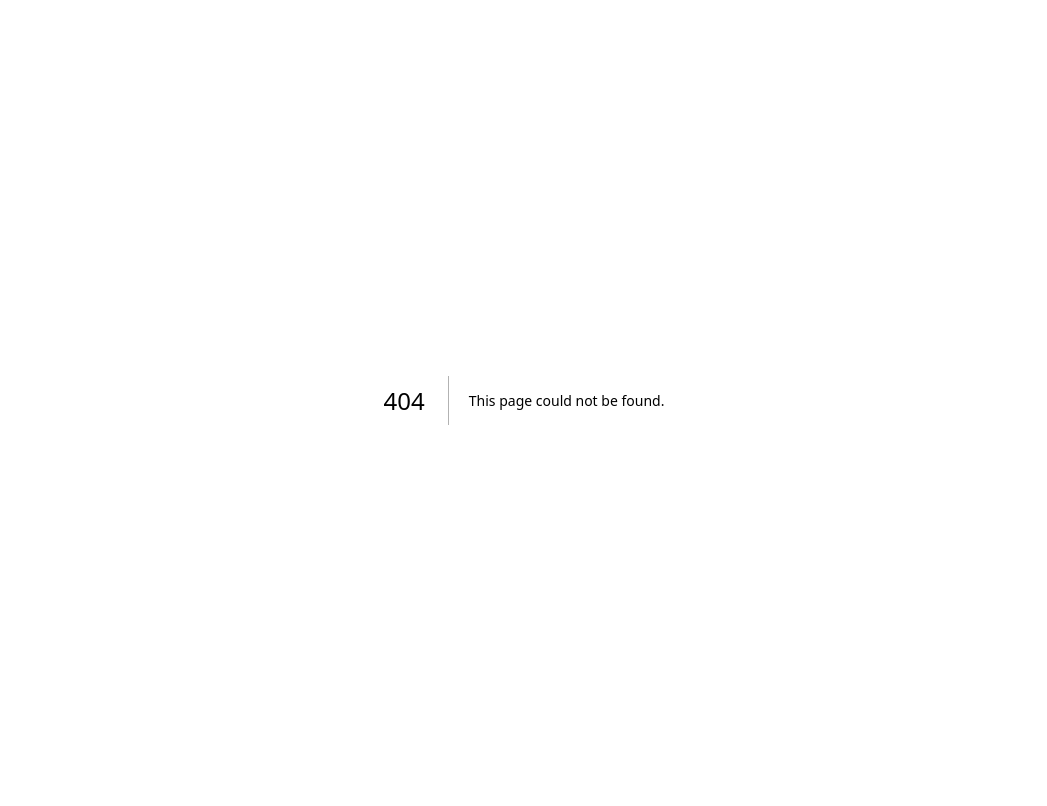
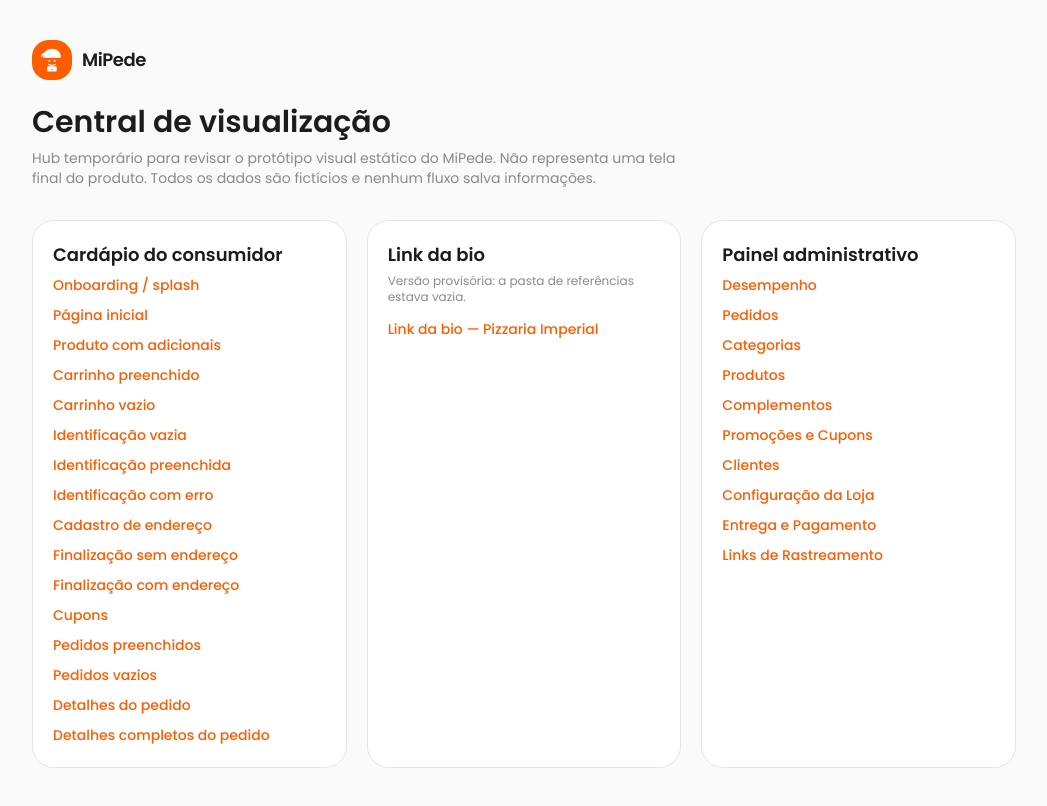
Before and after one commit to igorrodriguesmibusca-design/mipede-web, a Next.js app: page /preview in a window 1280 px wide. Before the commit this address had no page. Shown: the whole page, without its empty margins (116-1163 px from the left). Built offline with nearby package versions, Linux system fonts and the light colour scheme.

Commit message:
feat: create link bio and preview hub

```diff
--- /dev/null
+++ b/src/app/bio/pizzaria-imperial/page.tsx
@@ -0,0 +1,66 @@
+import Link from "next/link";
+import { MapPin, MessageCircle } from "lucide-react";
+
+import { StoreMark } from "@/components/brand/store-mark";
+import { promo } from "@/data/mock-products";
+import { store } from "@/data/mock-store";
+import { routes } from "@/lib/routes";
+import { formatCurrency } from "@/lib/utils";
+
+export default function BioPage() {
+  return (
+    <div className="min-h-dvh bg-zinc-50">
+      <div className="mx-auto flex min-h-dvh max-w-md flex-col px-5 py-10">
+        <header className="mb-8 text-center">
+          <div className="mx-auto mb-4 size-24 overflow-hidden rounded-3xl shadow-sm">
+            <StoreMark />
+          </div>
+          <h1 className="text-2xl font-semibold">{store.name}</h1>
+          <p className="mt-1 text-sm font-medium text-success">{store.status}</p>
+          <p className="mt-1 text-sm text-subtle">
+            {store.eta} · Pedido mínimo {formatCurrency(store.minOrder)}
+          </p>
+        </header>
+
+        <div className="flex flex-col gap-3">
+          <Link
+            href={routes.store.onboarding}
+            className="flex h-12 items-center justify-center rounded-2xl bg-brand text-sm font-semibold text-white"
+          >
+            Pedir agora
+          </Link>
+          <span className="flex h-12 items-center justify-center gap-2 rounded-2xl border border-zinc-200 bg-white text-sm font-medium">
+            <MessageCircle className="size-4 text-brand" />
+            WhatsApp
+          </span>
+          <span className="flex h-12 items-center justify-center gap-2 rounded-2xl border border-zinc-200 bg-white text-sm font-medium">
+            <MapPin className="size-4 text-brand" />
+            Localização
+          </span>
+          <span className="flex h-12 items-center justify-center gap-2 rounded-2xl border border-zinc-200 bg-white text-sm font-medium">
+            <span className="flex size-4 items-center justify-center rounded-[5px] border-2 border-brand" aria-hidden="true">
+              <span className="size-1.5 rounded-full border border-brand" />
+            </span>
+            Instagram
+          </span>
+        </div>
+
+        <Link
+          href={routes.store.product("combo-familia")}
+          className="mt-6 overflow-hidden rounded-2xl border border-zinc-200 bg-white"
+        >
+          {/* eslint-disable-next-line @next/next/no-img-element */}
+          <img src={promo.image} alt="" className="h-36 w-full object-cover" />
+          <div className="p-4">
+            <p className="text-xs font-semibold text-brand">Promoção em destaque</p>
+            <p className="mt-1 font-semibold">{promo.productName}</p>
+            <p className="text-sm text-subtle">{promo.description}</p>
+            <p className="mt-2 font-semibold text-brand">{formatCurrency(promo.price)}</p>
+          </div>
+        </Link>
+
+        <p className="mt-auto pt-10 text-center text-xs text-zinc-400">Feito com MiPede</p>
+      </div>
+    </div>
+  );
+}
--- /dev/null
+++ b/src/app/preview/page.tsx
@@ -0,0 +1,88 @@
+import Link from "next/link";
+
+import { MipedeLogo } from "@/components/brand/mipede-mark";
+import { routes } from "@/lib/routes";
+
+const storefront = [
+  { href: routes.store.onboarding, label: "Onboarding / splash" },
+  { href: routes.store.home, label: "Página inicial" },
+  { href: routes.store.product("pizza-calabresa"), label: "Produto com adicionais" },
+  { href: routes.store.cart, label: "Carrinho preenchido" },
+  { href: routes.store.cartEmpty, label: "Carrinho vazio" },
+  { href: routes.store.identify, label: "Identificação vazia" },
+  { href: routes.store.identifyFilled, label: "Identificação preenchida" },
+  { href: routes.store.identifyError, label: "Identificação com erro" },
+  { href: routes.store.address, label: "Cadastro de endereço" },
+  { href: routes.store.checkout, label: "Finalização sem endereço" },
+  { href: routes.store.checkoutAddress, label: "Finalização com endereço" },
+  { href: routes.store.coupons, label: "Cupons" },
+  { href: routes.store.orders, label: "Pedidos preenchidos" },
+  { href: routes.store.ordersEmpty, label: "Pedidos vazios" },
+  { href: routes.store.order("183747"), label: "Detalhes do pedido" },
+  { href: routes.store.orderFull("183720"), label: "Detalhes completos do pedido" },
+];
+
+const admin = [
+  { href: routes.admin.performance, label: "Desempenho" },
+  { href: routes.admin.orders, label: "Pedidos" },
+  { href: routes.admin.categories, label: "Categorias" },
+  { href: routes.admin.products, label: "Produtos" },
+  { href: routes.admin.addons, label: "Complementos" },
+  { href: routes.admin.coupons, label: "Promoções e Cupons" },
+  { href: routes.admin.customers, label: "Clientes" },
+  { href: routes.admin.store, label: "Configuração da Loja" },
+  { href: routes.admin.delivery, label: "Entrega e Pagamento" },
+  { href: routes.admin.tracking, label: "Links de Rastreamento" },
+];
+
+export default function PreviewPage() {
+  return (
+    <div className="min-h-dvh bg-zinc-50">
+      <div className="mx-auto max-w-5xl px-5 py-10">
+        <MipedeLogo />
+        <h1 className="mt-6 text-3xl font-semibold">Central de visualização</h1>
+        <p className="mt-2 max-w-2xl text-sm text-subtle">
+          Hub temporário para revisar o protótipo visual estático do MiPede. Não
+          representa uma tela final do produto. Todos os dados são fictícios e
+          nenhum fluxo salva informações.
+        </p>
+
+        <div className="mt-8 grid gap-5 md:grid-cols-3">
+          <Section title="Cardápio do consumidor" items={storefront} />
+          <Section
+            title="Link da bio"
+            items={[{ href: routes.bio, label: "Link da bio — Pizzaria Imperial" }]}
+            note="Versão provisória: a pasta de referências estava vazia."
+          />
+          <Section title="Painel administrativo" items={admin} />
+        </div>
+      </div>
+    </div>
+  );
+}
+
+function Section({
+  title,
+  items,
+  note,
+}: {
+  title: string;
+  items: { href: string; label: string }[];
+  note?: string;
+}) {
+  return (
+    <section className="rounded-2xl border border-zinc-200 bg-white p-5">
+      <h2 className="mb-1 text-lg font-semibold">{title}</h2>
+      {note ? <p className="mb-3 text-xs text-subtle">{note}</p> : null}
+      <ul className="space-y-1.5">
+        {items.map((item) => (
+          <li key={item.href}>
+            <Link href={item.href} className="text-sm font-medium text-brand hover:underline">
+              {item.label}
+            </Link>
+          </li>
+        ))}
+      </ul>
+    </section>
+  );
+}
```
